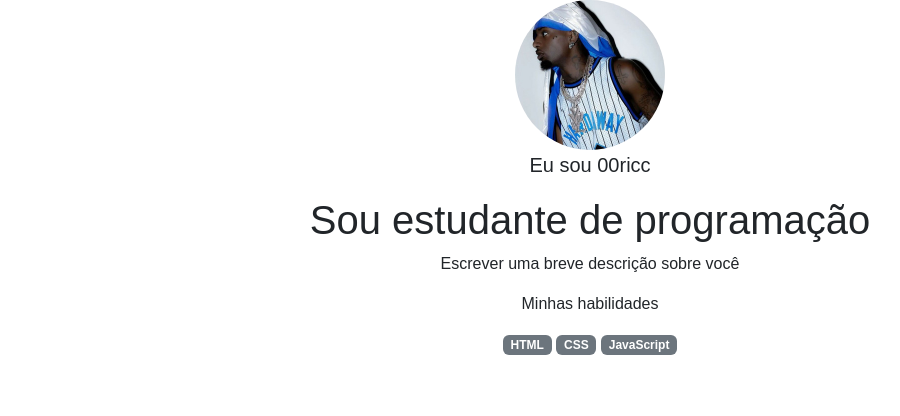
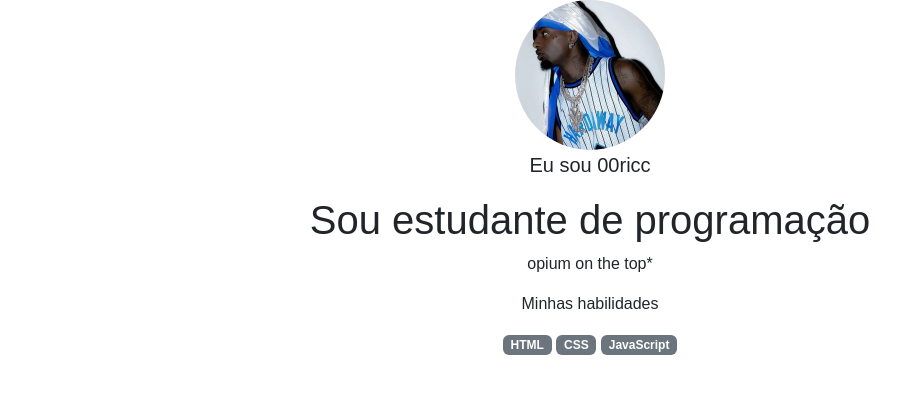
Before and after one commit to RICARDAOSCOTT/meu_portifolio_2b, a plain HTML site: page index.html in a window 1280 px wide. Shown: the top 416 px of the page, without its empty margins (50-950 px from the left). Drawn offline with nearby package versions, Linux system fonts and the light colour scheme.

Commit message:
Update index.html

```diff
--- a/index.html
+++ b/index.html
@@ -12,7 +12,7 @@
         <img src="carti3.jpeg" alt="avatar" class="rounded-circle" width="150" height="150">
         <p class="lead">Eu sou 00ricc</p>
         <h1>Sou estudante de programação</h1>
-        <p>Escrever uma breve descrição sobre você</p>
+        <p> opium on the top* </p>
         <p>Minhas habilidades</p>
         <div>
             <p class="badge bg-secondary">HTML</p>
```
